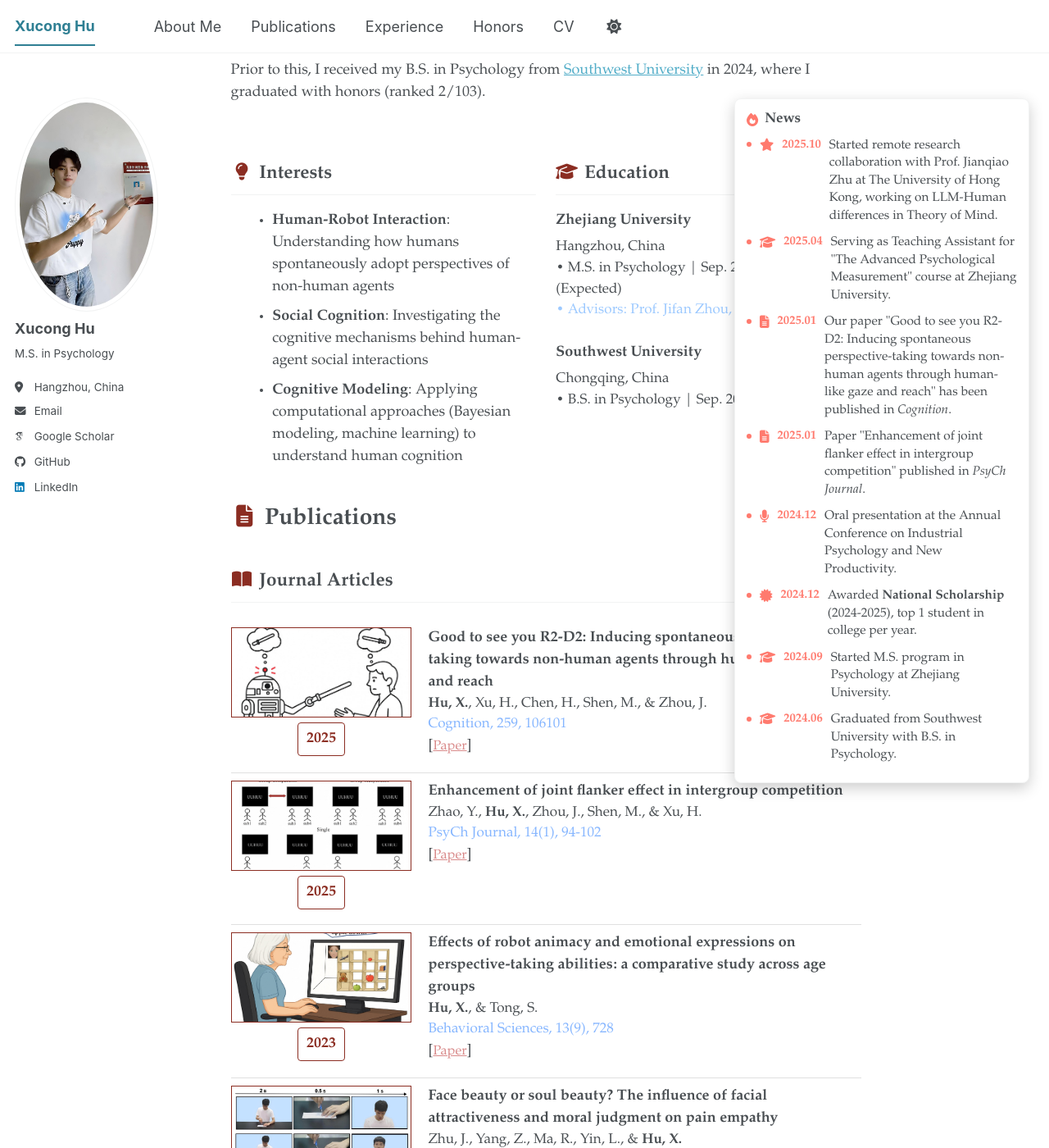
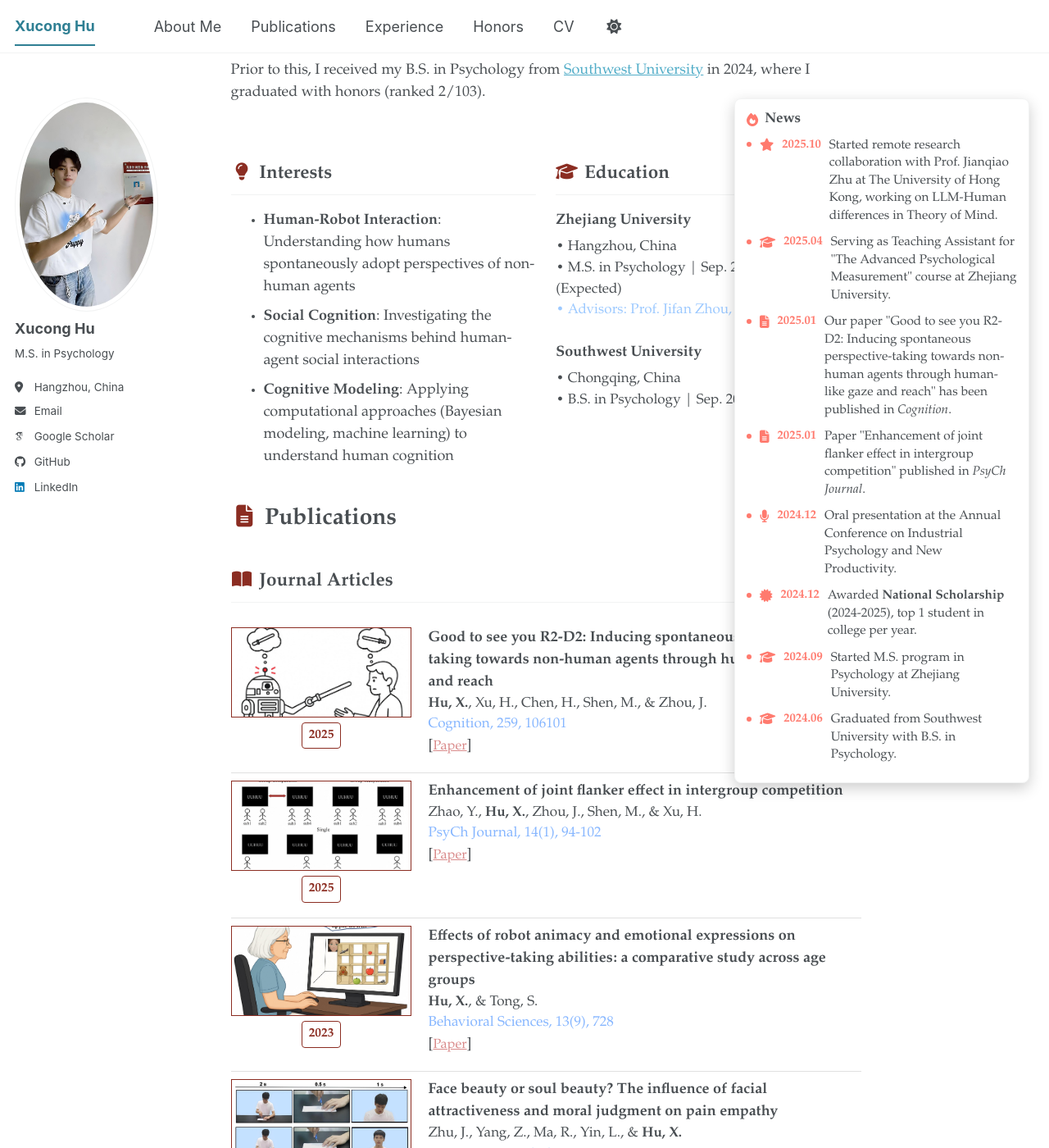
Before and after one commit to xuconghu/xuconghu.github.io, a Jekyll site: the page built from _pages/about.md, in a window 1280 px wide and 1400 px high, scrolled down 198 px. Shown: the whole window at 82% size. Built offline with Jekyll 4.4.1, drawn with Linux system fonts in a browser that asks for light colours; some web fonts are replaced; a script bundle is joined from its source files by our own code; library files that are not in the unit come from our copies; some of the changed text lies outside the part shown.

Commit message:
Remove Skills and refine spacing/labels

```diff
--- a/_pages/about.md
+++ b/_pages/about.md
@@ -286,15 +286,6 @@
   </div>
 </div>
 
-<h2>Skills</h2>
-<ul class="skills-list">
-  <li><strong>Statistics</strong>: R, Python, SPSS, Mplus, Bayesian Modeling</li>
-  <li><strong>Machine Learning</strong>: scikit-learn, XGBoost, PyTorch, SHAP</li>
-  <li><strong>Programming</strong>: JavaScript, React, Node.js, HTML/CSS</li>
-  <li><strong>Languages</strong>: English (GRE 159+169+4.0, IELTS 7.0), Chinese (Native)</li>
-</ul>
-
-
 <h1 id="honors">Honors & Awards</h1>
 
 <table class="honors-table">
--- a/assets/css/main.scss
+++ b/assets/css/main.scss
@@ -75,7 +75,7 @@
 }
 
 .about-list {
-  margin-left: 0.6rem;
+  margin-left: 0;
 }
 
 .edu-item {
@@ -111,6 +111,11 @@
 .edu-location {
   color: var(--global-text-color);
   font-size: 0.95em;
+}
+
+.edu-location::before {
+  content: "\2022 ";
+  margin-right: 4px;
 }
 
 .edu-logo {
@@ -263,11 +268,12 @@
 
 .pub-badge {
   display: inline-block;
-  padding: 6px 10px;
+  padding: 4px 8px;
   border: 1px solid #8b2d22;
   color: #8b2d22;
   font-weight: 600;
   border-radius: 4px;
+  font-size: 0.85em;
 }
 
 .pub-right {
```
